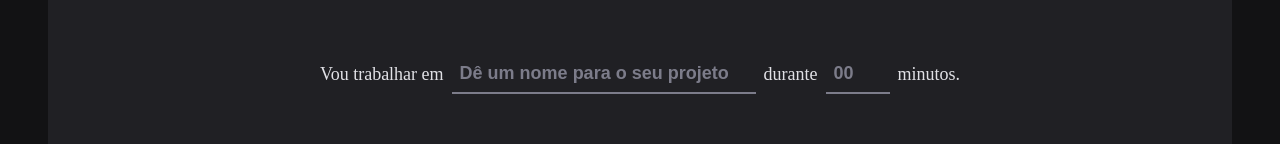
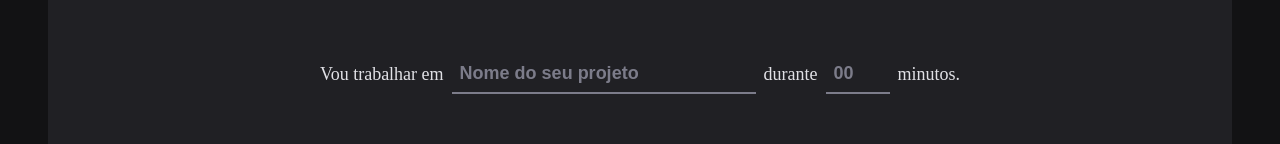
Before and after one commit to PauloStraforini/Ignate-timer-pomodoro, a React (Vite) app: page / in a window 1280 px wide. Shown: the part 170-314 px from the top of the page. Built offline with nearby package versions, Linux system fonts and the light colour scheme.

Commit message:
feat: add form validation

```diff
--- a/src/pages/home/index.tsx
+++ b/src/pages/home/index.tsx
@@ -1,4 +1,7 @@
 import { Play } from 'lucide-react'
+import { useForm } from 'react-hook-form'
+import { zodResolver } from '@hookform/resolvers/zod'
+import * as zod from 'zod'
 
 import {
     CountdownContainer,
@@ -10,13 +13,41 @@ import {
     TaskInput,
 } from './styles'
 
+const newCycleFormValidationSchema = zod.object({
+    task: zod.string().min(1, 'Informe a .'),
+    minutesAmount: zod.number().min(5, 'O periodo prescisa ser no mínimo 05 Min.').max(60, 'O periodo prescisa ser no máximo 60 Min.')
+})
+
 export function Home() {
+    const { register, handleSubmit, watch } = useForm({
+        resolver: zodResolver(newCycleFormValidationSchema)
+    })
+
+    function handleCreateNewCycle(data: any) {
+        console.log(data)
+    }
+
+    const task = watch('task')
+    const isSubmitDisable = !task
+
     return (
         <HomeContainer>
-            <form>
+            <form onSubmit={handleSubmit(handleCreateNewCycle)}>
                 <FormContainer>
                     <label htmlFor="task">Vou trabalhar em</label>
-                    <TaskInput id="task" placeholder="Dê um nome para o seu projeto" />
+                    <TaskInput
+                        id="task"
+                        list="task-suggestions"
+                        placeholder="Nome do seu projeto"
+                        {...register('task')}
+                    />
+
+                    <datalist id="task-suggestions">
+                        <option value="Projeto 1" />
+                        <option value="Projeto 2" />
+                        <option value="Projeto 3" />
+                        <option value="Banana" />
+                    </datalist>
 
                     <label htmlFor="minutesAmount">durante</label>
                     <MinutesAmountInput
@@ -26,6 +57,7 @@ export function Home() {
                         step={5}
                         min={5}
                         max={60}
+                        {...register('minutesAmount', { valueAsNumber: true })}
                     />
 
                     <span>minutos.</span>
@@ -39,7 +71,7 @@ export function Home() {
                     <span>0</span>
                 </CountdownContainer>
 
-                <StartCountdownButton disabled type="submit">
+                <StartCountdownButton disabled={isSubmitDisable} type="submit">
                     <Play size={24} />
                     Começar
                 </StartCountdownButton>
```
